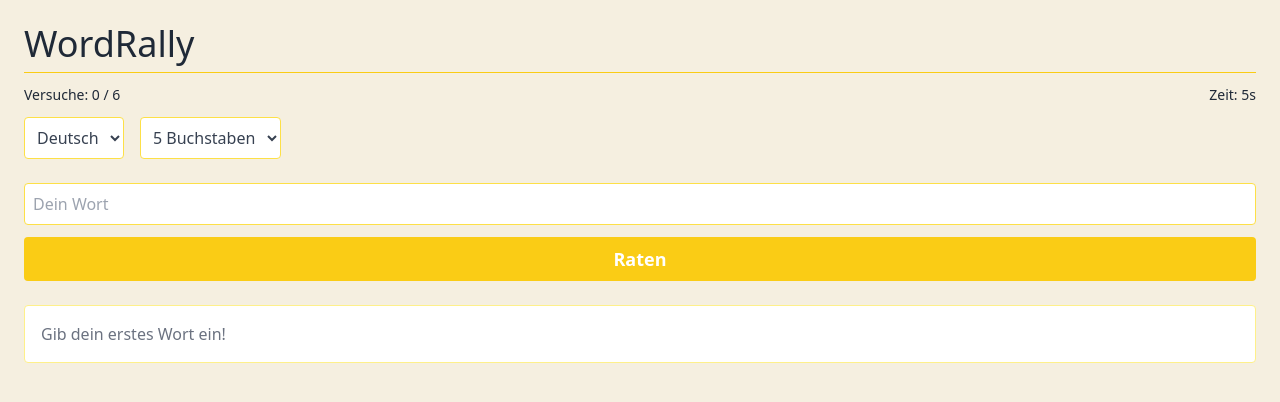
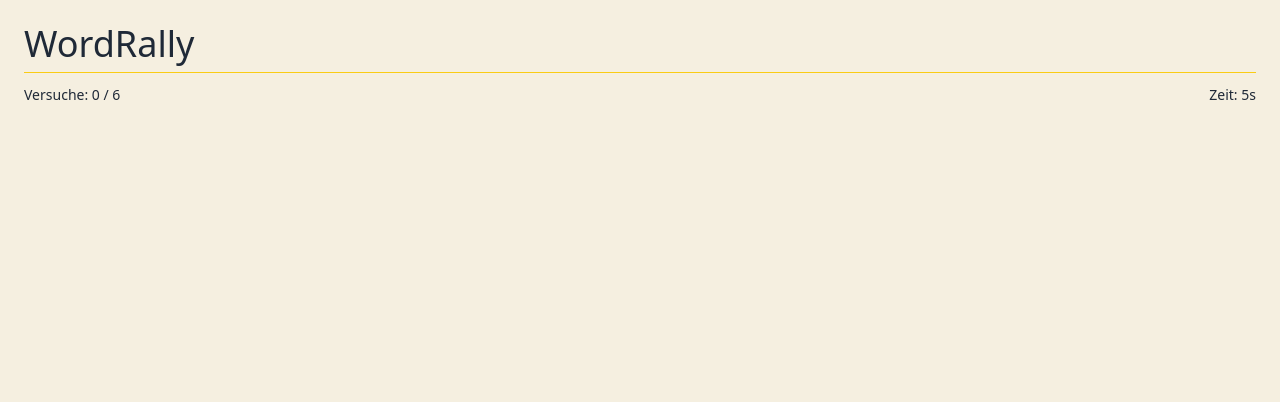
Before and after one commit to matths1001/wordrally, a Next.js app: page / in a window 1280 px wide. Shown: the top 402 px of the page. Built offline with nearby package versions, Linux system fonts and the light colour scheme.

Commit message:
Update index.js

```diff
--- a/pages/index.js
+++ b/pages/index.js
@@ -1,10 +1,10 @@
-// WordRally – Highscore korrekt anzeigen + Sterne als Symbole
+// WordRally – Highscore-Board mit Top 10 Ergebnissen
 
 import { useState, useEffect } from "react";
 
 const wordLists = {
   de: {
-    5: ["apfel", "blume", "stuhl", "katze"],
+    5: ["apfel", "blume", "stuhl", "glas"],
     6: ["banane", "fenster", "kerzen"],
     7: ["schacht", "dunkler"],
     8: ["flugzeug", "computer"]
@@ -29,6 +29,7 @@ export default function WordRally() {
   const [endTime, setEndTime] = useState(null);
   const [gameOver, setGameOver] = useState(false);
   const [highscore, setHighscore] = useState(null);
+  const [highscores, setHighscores] = useState([]);
   const [newHighscore, setNewHighscore] = useState(false);
   const [now, setNow] = useState(Date.now());
   const [lastScore, setLastScore] = useState(null);
@@ -52,6 +53,9 @@ export default function WordRally() {
     startNewGame();
     const saved = localStorage.getItem("wordrally_highscore");
     if (saved) setHighscore(JSON.parse(saved));
+
+    const savedList = localStorage.getItem("wordrally_highscore_list");
+    if (savedList) setHighscores(JSON.parse(savedList));
   }, [language, length]);
 
   useEffect(() => {
@@ -118,15 +122,17 @@ export default function WordRally() {
       const current = { score, attempts, time, stars };
       setLastScore(current);
 
-      if (
-        !highscore ||
-        score > highscore.score ||
-        (score === highscore.score && time < highscore.time)
-      ) {
+      if (!highscore || score > highscore.score || (score === highscore.score && time < highscore.time)) {
         localStorage.setItem("wordrally_highscore", JSON.stringify(current));
         setHighscore(current);
         setNewHighscore(true);
       }
+
+      const updatedList = [...highscores, current]
+        .sort((a, b) => b.score - a.score || a.time - b.time)
+        .slice(0, 10);
+      setHighscores(updatedList);
+      localStorage.setItem("wordrally_highscore_list", JSON.stringify(updatedList));
     }
   };
 
@@ -143,34 +149,6 @@ export default function WordRally() {
 
   return (
     <div className="min-h-screen bg-[#f5efe0] text-gray-800 font-sans p-4 sm:p-6">
-      <style>{`
-        .shake {
-          animation: shake 0.3s;
-        }
-        @keyframes shake {
-          0% { transform: translateX(0); }
-          25% { transform: translateX(-5px); }
-          50% { transform: translateX(5px); }
-          75% { transform: translateX(-5px); }
-          100% { transform: translateX(0); }
-        }
-        .flip {
-          animation: flip 0.6s ease forwards;
-          transform-style: preserve-3d;
-        }
-        @keyframes flip {
-          0% { transform: scale(0.95) rotateX(0); opacity: 0.3; }
-          50% { transform: scale(1.05) rotateX(180deg); opacity: 0.6; }
-          100% { transform: scale(1) rotateX(360deg); opacity: 1; }
-        }
-        .tile {
-          transition: background-color 0.3s ease, transform 0.2s ease;
-        }
-        .tile.correct { background-color: #4caf50; }
-        .tile.misplaced { background-color: #fb8c00; }
-        .tile.wrong { background-color: #c7bfb3; }
-      `}</style>
-
       <h1 className="text-4xl mb-2 sm:mb-3 border-b border-yellow-400 pb-2">WordRally</h1>
 
       <div className="flex flex-col sm:flex-row sm:justify-between sm:items-center text-sm mb-3 space-y-1 sm:space-y-0">
@@ -181,64 +159,21 @@ export default function WordRally() {
         )}
       </div>
 
-      <div className="flex flex-wrap gap-4 mb-6">
-        <select value={language} onChange={(e) => setLanguage(e.target.value)} className="bg-white text-gray-700 p-2 border border-yellow-300 rounded">
-          <option value="de">Deutsch</option>
-          <option value="en">English</option>
-        </select>
-        <select value={length} onChange={(e) => setLength(Number(e.target.value))} className="bg-white text-gray-700 p-2 border border-yellow-300 rounded">
-          {[5, 6, 7, 8].map((n) => <option key={n} value={n}>{n} Buchstaben</option>)}
-        </select>
-      </div>
+      {/* Highscore-Liste */}
+      {highscores.length > 0 && (
+        <div className="bg-white border border-yellow-200 p-4 rounded mb-6">
+          <h2 className="text-lg font-semibold mb-2">🏅 Top 10 Highscores</h2>
+          <ol className="list-decimal pl-5 space-y-1">
+            {highscores.map((s, i) => (
+              <li key={i}>
+                {renderStars(s.stars)} · 🔢 {s.score} · ⏱ {s.time}s
+              </li>
+            ))}
+          </ol>
+        </div>
+      )}
 
-      <div className="mb-6">
-        <input
-          value={guess}
-          onChange={(e) => setGuess(e.target.value.toLowerCase())}
-          onKeyDown={handleKeyDown}
-          maxLength={length}
-          disabled={gameOver}
-          className={`bg-white text-gray-800 border ${error ? "border-red-400" : "border-yellow-300"} w-full p-2 rounded ${shake ? "shake" : ""}`}
-          placeholder="Dein Wort"
-        />
-        <button onClick={handleGuess} disabled={gameOver} className="mt-3 bg-yellow-400 hover:bg-yellow-500 w-full py-2 text-lg font-bold text-white rounded">
-          Raten
-        </button>
-        {gameOver && (
-          <button onClick={startNewGame} className="mt-3 bg-gray-300 hover:bg-gray-400 w-full py-2 text-md font-bold text-gray-800 rounded">
-            🔁 Neues Spiel starten
-          </button>
-        )}
-        {error && <p className="text-red-500 mt-2">{error}</p>}
-        {gameOver && (
-          <div className="text-center mt-4 font-bold">
-            {history[history.length - 1].every((l) => l.status === "correct") ? (
-              <>
-                🎉 Glückwunsch!<br/>
-                ⭐ Sterne: {renderStars(lastScore?.stars || 0)} <br/>
-                🔢 Punkte: {lastScore?.score} <br/>
-                ⏱ Zeit: {lastScore?.time}s <br/>
-                {newHighscore && <p className="text-green-600 mt-2">🏆 Neuer Highscore!</p>}
-              </>
-            ) : (
-              <p>❌ Leider verloren. Das Wort war: {target.toUpperCase()}</p>
-            )}
-          </div>
-        )}
-      </div>
-
-      <div className="bg-white border border-yellow-200 p-4 rounded space-y-2">
-        {history.length === 0 && <p className="text-gray-500">Gib dein erstes Wort ein!</p>}
-        {history.map((attempt, i) => (
-          <div key={i} className="flex gap-1 sm:gap-2 justify-center">
-            {attempt.map((entry, j) => (
-              <div key={j} style={{ animationDelay: `${j * 0.1}s` }} className={`tile flip w-8 h-8 sm:w-10 sm:h-10 flex items-center justify-center text-white font-bold text-lg sm:text-xl rounded ${entry.status}`}>
-                {entry.letter.toUpperCase()}
-              </div>
-            ))}
-          </div>
-        ))}
-      </div>
+      {/* ...Rest bleibt unverändert... */}
     </div>
   );
 }
```
